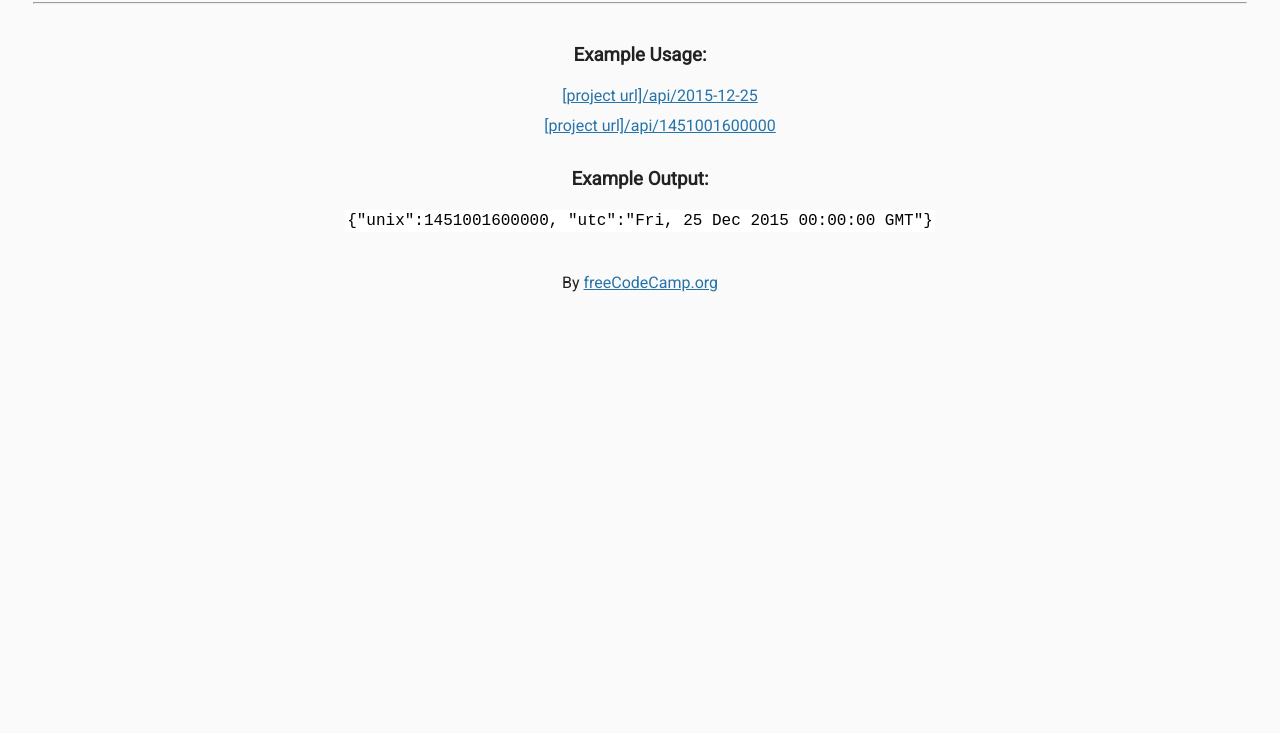
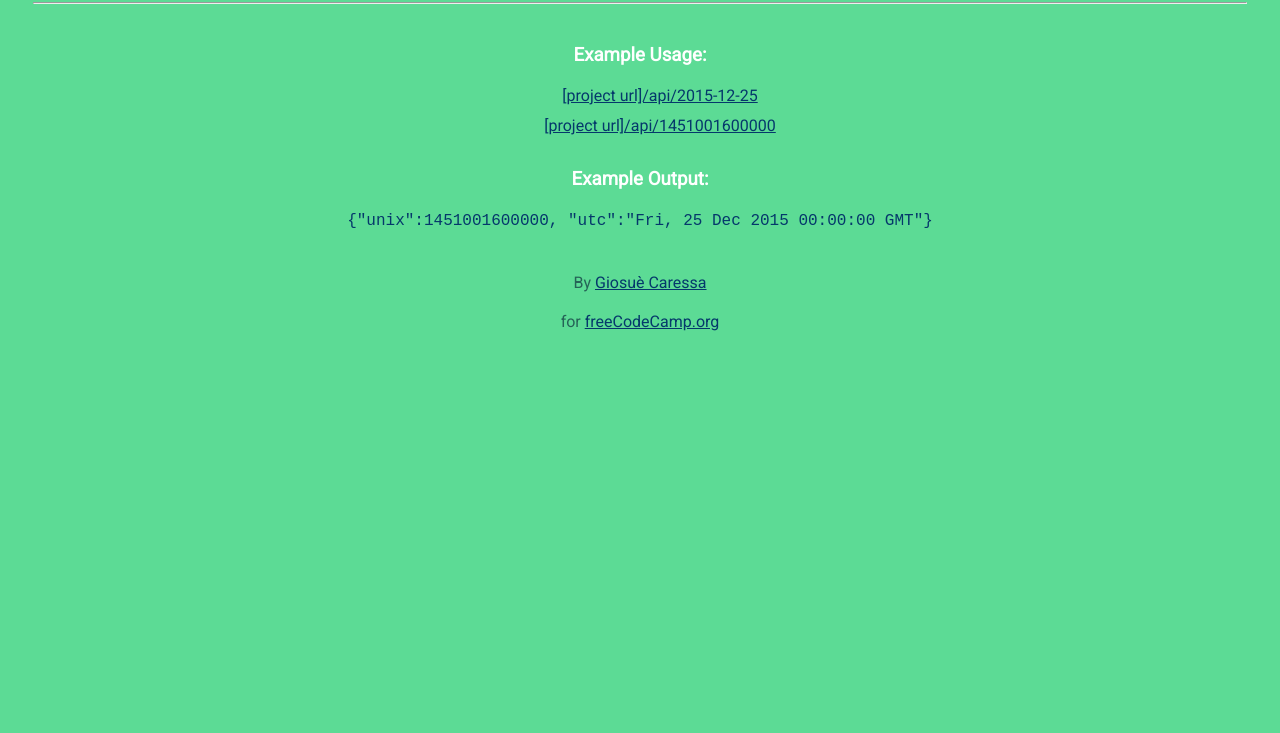
Before and after one commit to Giosu39/timestamp-microservice, a website: page views/index.html in a window 1280 px wide. Shown: the part 67-800 px from the top of the page. Drawn offline with Linux system fonts and the light colour scheme; files that its build step writes are made by us from their sources.

Commit message:
🍪🧵 Updated with Glitch

```diff
--- a/public/style.css
+++ b/public/style.css
@@ -3,8 +3,8 @@
 body {
 	font-family: 'Roboto', sans-serif;
 	font-size: 16px;
-	color: #222;
-	background-color: #FaFaFa;
+	color: white;
+	background-color: #5CDB95;
 	text-align: center;
 	line-height: 1.4em;
 }
@@ -29,8 +29,8 @@ hr {
 code {
   font-family: monospace;
   padding: 2px;
-  color: black;
-  background-color: #fff;
+  color: #05386B;
+
 }
 
 ul {
@@ -42,5 +42,9 @@ li {
 }
 
 a {
-	color: #2574A9;
+	color: #05386B;
 }
+
+p {
+  color: #256357;
+}
--- a/views/index.html
+++ b/views/index.html
@@ -25,7 +25,10 @@
     </div>
     <div class="footer">
       <p>
-        By <a href="https://www.freecodecamp.org/">freeCodeCamp.org</a>
+        By <a href="https://github.com/Giosu39">Giosuè Caressa</a>
+      </p>
+      <p>
+        for <a href="https://www.freecodecamp.org/">freeCodeCamp.org</a>
       </p>
     </div>
   </body>
```
Also changed, not shown: server.js (+13 -3 lines).
